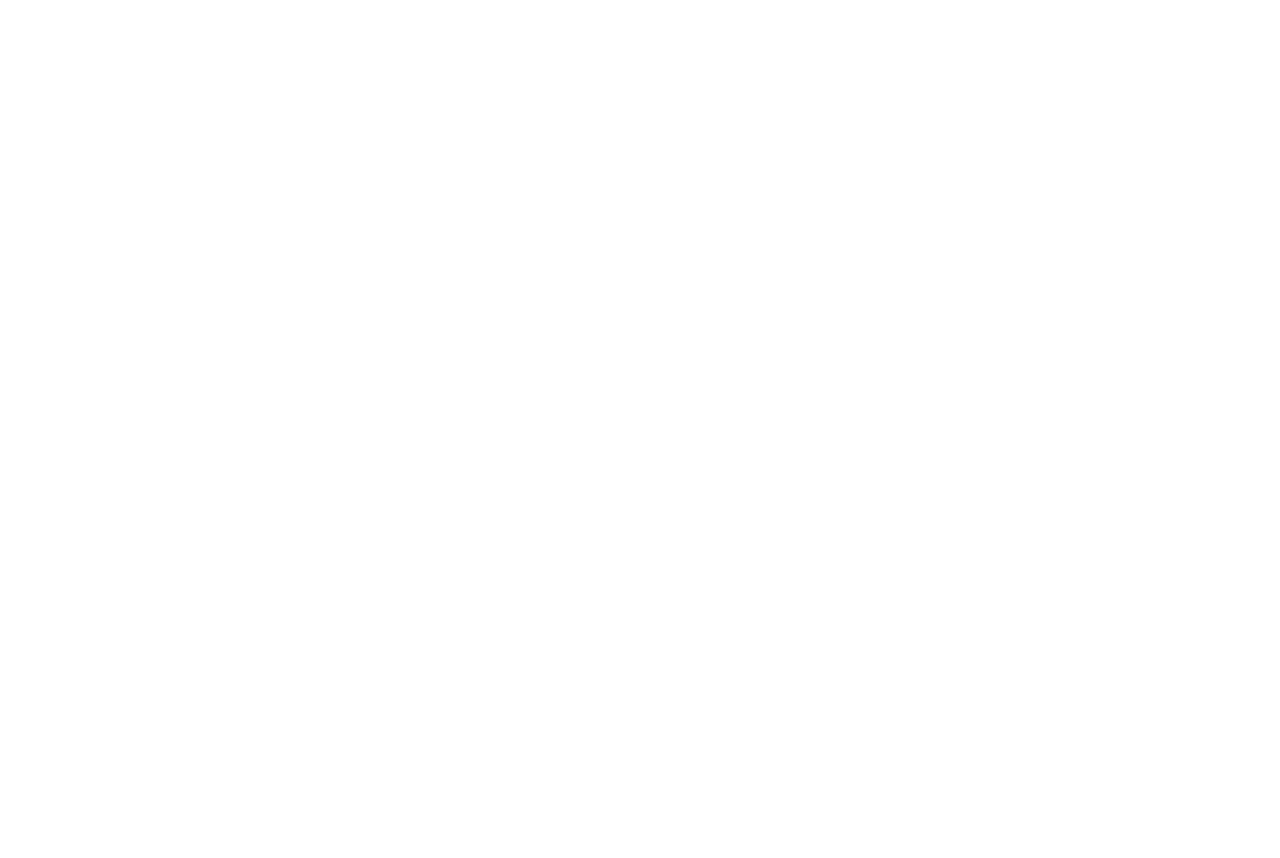
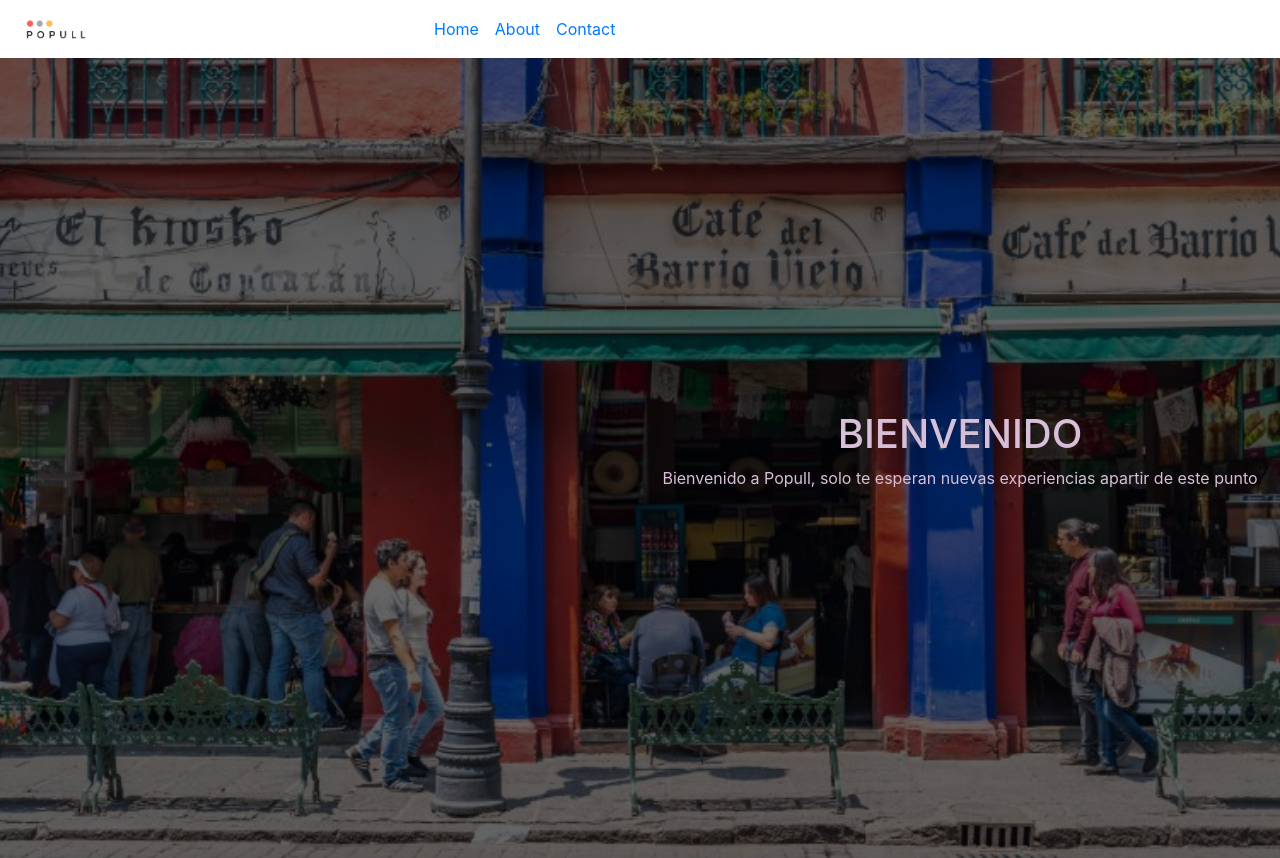
Before and after one commit to JoshuaPCruz/Hack-Devf, a plain HTML site: page src/index.html in a window 1280 px wide. Before the commit the page ends 800 px from the top, so only its background shows below. Drawn offline with nearby package versions, Linux system fonts and the light colour scheme.

Commit message:
Adding all the components
Feat: Add Navbar components

Feat: Add basic styles

```diff
--- a/src/index.html
+++ b/src/index.html
@@ -5,20 +5,56 @@
     <meta name="viewport" content="width=device-width, initial-scale=1, shrink-to-fit=no">
     <link rel="stylesheet" href="https://stackpath.bootstrapcdn.com/bootstrap/4.5.0/css/bootstrap.min.css" integrity="sha384-9aIt2nRpC12Uk9gS9baDl411NQApFmC26EwAOH8WgZl5MYYxFfc+NcPb1dKGj7Sk" crossorigin="anonymous">
     <title>Document</title>
+    <link rel="stylesheet" href="./styles/main.css">
 </head>
 <body>
+        <nav class="navbar navbar-expand-md" >
+            <a class="navbar-brand" href="#">
+                <img src="../assets/POPULL.png" alt="LOGO" id="logo">
+            </a>
+            <button class="navbar-toggler navbar-dark" type="button" data-toggle="collapse" data-target="#main-navigation"></button>
+            <div class="collapse navbar-collapse" id="main-navigation">
+                <ul class="navbar-nav justify-content-center">
+                    <li class="nav-item">
+                      <a class="nav-link" href="#">Home</a>
+                    </li>
+                    <li class="nav-item">
+                      <a class="nav-link" href="#">About</a>
+                    </li>
+                    <li class="nav-item">
+                      <a class="nav-link" href="#">Contact</a>
+                    </li>
+                </ul>
+            </div>
+        </nav>
+        <header class="page-header header container-fluid" id="header">
+            <div class="overlay">
+                <section class="demo">
+                    <a class='botsoc' rel='nofollow' href=https://app.botsociety.io/emb/5edc5831c734bd1a0ffee1a4?p=fa3537e127647aede50cc2ebae9cc5448d79e77d' target='small'></a>
+                </section>
+                <section class="description">
+                    <h1>BIENVENIDO</h1>
+                    <p>
+                        Bienvenido a Popull, solo te esperan nuevas experiencias apartir de este punto
+                    </p>
+                </section>
+            </div>
+        </header>
     <main>
-        <section class="container">
+        <section class="background" >
+
+        </section>
+        <!--<section class="container">
             <a class='botsocref' style='position:fixed;left:-30000px;' href='https://botsociety.io'>botsociety</a><a class='botsoc' rel='nofollow' href=https://app.botsociety.io/emb/5edc5831c734bd1a0ffee1a4?p=fa3537e127647aede50cc2ebae9cc5448d79e77d' target='small'></a>
-        </section>
+            <a class='botsocref' style='position:fixed;left:-30000px;' href='https://botsociety.io'>botsociety</a><a class='botsoc' rel='nofollow' href=https://app.botsociety.io/emb/5edc4b94c734bd1805fee066?p=88c6efa089ee7d6357db76c73bdba4fa97831871' target='big'></a>
+        </section>-->
     </main>
-    <a class='botsocref' style='position:fixed;left:-30000px;' href='https://botsociety.io'>botsociety</a><a class='botsoc' rel='nofollow' href=https://app.botsociety.io/emb/5edc4b94c734bd1805fee066?p=88c6efa089ee7d6357db76c73bdba4fa97831871' target='big'></a>
 
 
 
 
 
-
+    <script src="main.js"></script>
     <script src="https://code.jquery.com/jquery-3.5.1.slim.min.js" integrity="sha384-DfXdz2htPH0lsSSs5nCTpuj/zy4C+OGpamoFVy38MVBnE+IbbVYUew+OrCXaRkfj" crossorigin="anonymous"></script>
     <script src="https://cdn.jsdelivr.net/npm/popper.js@1.16.0/dist/umd/popper.min.js" integrity="sha384-Q6E9RHvbIyZFJoft+2mJbHaEWldlvI9IOYy5n3zV9zzTtmI3UksdQRVvoxMfooAo" crossorigin="anonymous"></script>
     <script src="https://stackpath.bootstrapcdn.com/bootstrap/4.5.0/js/bootstrap.min.js" integrity="sha384-OgVRvuATP1z7JjHLkuOU7Xw704+h835Lr+6QL9UvYjZE3Ipu6Tp75j7Bh/kR0JKI" crossorigin="anonymous"></script>
--- /dev/null
+++ b/src/main.js
@@ -0,0 +1,2 @@
+
+document.getElementById('header').style.height = `${window.outerHeight}px`
--- /dev/null
+++ b/src/styles/main.css
@@ -0,0 +1,40 @@
+  .navbar{
+    background: transparent;
+  }
+
+  #logo {
+      width: 20%;
+      height: 20%;
+  }
+
+  .header {
+    background-image: url('../../assets/cdmx-store.jpg');
+    background-size: cover;
+    background-position: center;
+    position: relative;
+  }
+
+  .overlay {
+    position: absolute;
+    min-height: 100%;
+    min-width: 100%;
+    left: 0;
+    top: 0;
+    background: rgba(0, 0, 0, 0.6);
+    display: grid;
+    grid-template-columns: 50% 50%;
+}
+
+ .demo {
+    display: flex;
+    justify-content: center;
+    align-items: center;
+}
+
+.description {
+    display: flex;
+    flex-direction: column;
+    justify-content: center;
+    align-items: center;
+    color: thistle;
+}
```
Also changed, not shown: assets/POPULL.png (added), assets/cdmx-store.jpg (added).
